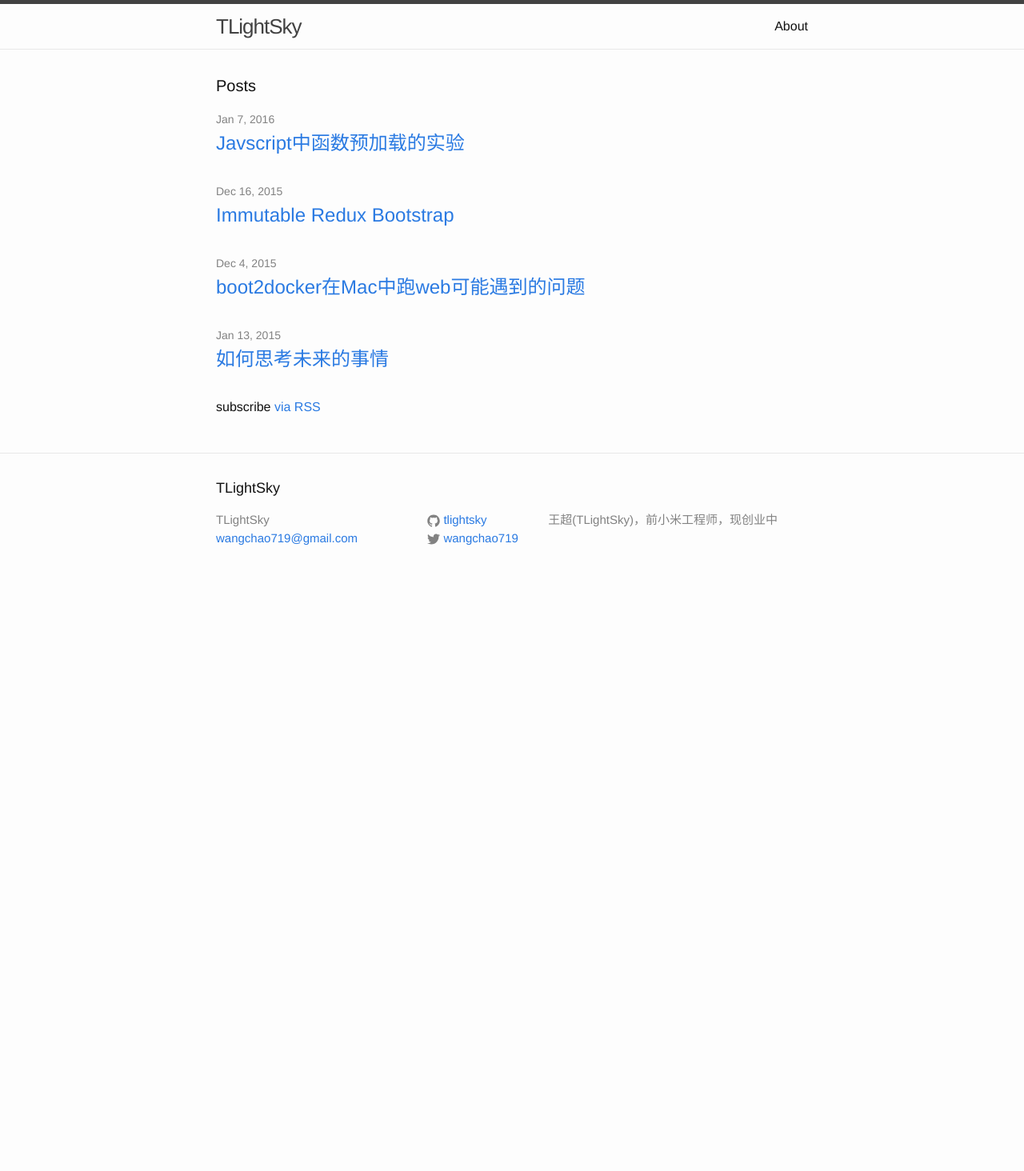
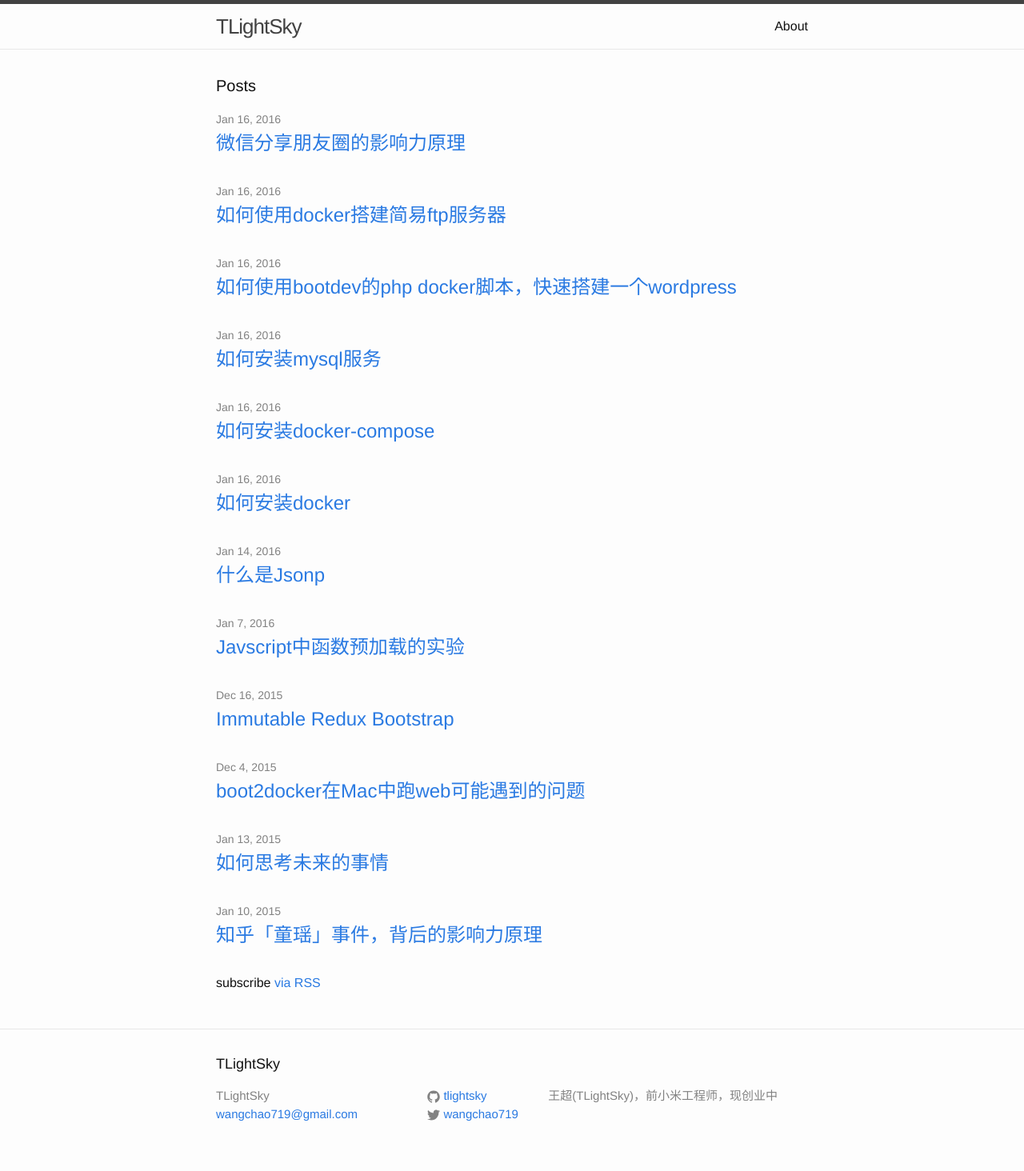
Before and after one commit to tlightsky/tlightsky.github.io, a Jekyll site: the page built from index.html, in a window 1280 px wide. Shown: the whole page at 80% size. Built offline with Jekyll 4.4.1, drawn with Linux system fonts in a browser that asks for light colours; before the commit the page ends 900 px from its top, so only the background shows below that; part of the change alters nothing that is shown.

Commit message:
new posts

````diff
--- /dev/null
+++ b/_posts/2016-1-14-what-is-jsonp.md
@@ -0,0 +1,25 @@
+---
+layout: post
+title:  "什么是Jsonp"
+date:   2016-1-14 11:23:57
+categories: javascript jsonp
+---
+
+jsonp是实现跨站ajax的一种手段。
+
+使用方法是：
+
+1. 定义好接收数据的callback
+2. 新插入script标签，并将src指向非同源的url，同时url参数中附上callback的名字
+
+加载的script内容类似于下面：
+
+{% highlight javascript %}
+<script>
+callback('ajax data')
+</script>
+{% endhighlight %}
+
+这样当新插入的标签会自动调用callback并以ajax data作为参数。
+
+由于script的src是没有同源限制的，所以使用这个方法可以绕开这个条件实现跨站加载。
--- /dev/null
+++ b/_posts/2016-1-16-how-to-install-docker-compose.md
@@ -0,0 +1,10 @@
+---
+layout: post
+title:  "如何安装docker-compose"
+date:   2016-1-16 2:23:57
+categories: docker docker-compose python pip
+---
+
+
+1. 安装pip: `apt-get install -y python-pip`
+2. 安装docker-compose: `pip install docker-compose`
--- /dev/null
+++ b/_posts/2016-1-16-how-to-install-docker.md
@@ -0,0 +1,14 @@
+---
+layout: post
+title:  "如何安装docker"
+date:   2016-1-16 1:23:57
+categories: docker
+---
+
+
+参考[docker官方教程](https://docs.docker.com/engine/installation/ubuntulinux/)
+
+简略概括一下：
+
+1. `sudo apt-key adv --keyserver hkp://p80.pool.sks-keyservers.net:80 --recv-keys 58118E89F3A912897C070ADBF76221572C52609D`
+2. `curl -sSL https://get.docker.com/ | sh`
--- /dev/null
+++ b/_posts/2016-1-16-how-to-install-mysql-server.md
@@ -0,0 +1,24 @@
+---
+layout: post
+title:  "如何安装mysql服务"
+date:   2016-1-16 3:23:57
+categories: wordpress mysql linux
+---
+
+
+执行命令`apt-get install mysql-server -y`，
+执行过程中需要输入root的初始密码
+
+如果需要从非本地访问数据库，需要做一些修改：
+
+1. 修改`/etc/mysql/my.cnf`，注释掉`bind-address            = 127.0.0.1`，然后重启mysql
+
+2. 添加一个root的远程账户，代码如下
+
+```
+mysql -u root -p
+
+use mysql;
+update user set host='%' where user='root';
+flush privileges;
+```
--- /dev/null
+++ b/_posts/2016-1-16-how-to-setup-ftp-by-docker.md
@@ -0,0 +1,54 @@
+---
+layout: post
+title:  "如何使用docker搭建简易ftp服务器"
+date:   2016-1-16 5:23:57
+categories: ftp docker pure-ftp
+---
+
+本篇讲述如何使用docker快速搭建ftp服务器。
+
+前置条件：
+* [安装docker]()
+* [安装docker-compose]()
+
+使用[stilliard/pure-ftpd](stilliard/pure-ftpd)，这个ftp docker image。
+步骤如下：
+
+1. 新建ftp/docker-compose.yml文件，内容如下：
+```
+web:
+  build: .
+  ports:
+    - "80:80"
+  volumes:
+    - ./app:/usr/local/nginx
+ftp:
+  image: stilliard/pure-ftpd
+  volumes:
+    - "./app:/home/ftpusers/code"
+    - "./pure-ftpd:/etc/pure-ftpd"
+  ports:
+    - "21:21"
+    - "30000:30000"
+    - "30001:30001"
+    - "30002:30002"
+    - "30003:30003"
+    - "30004:30004"
+    - "30005:30005"
+    - "30006:30006"
+    - "30007:30007"
+    - "30008:30008"
+    - "30009:30009"
+  environment:
+    PUBLICHOST: localhost
+```
+
+2. 在ftp目录中，运行`docker-compose up -d`
+3. 运行命令`docker exec -it ftp_ftp_1 bash`
+4. 建立用户：
+{% highlight shell %}
+pure-pw useradd code -u ftpuser -d /home/ftpusers/code
+pure-pw mkdb
+{% endhighlight %}
+
+[stilliard/pure-ftpd]: https://hub.docker.com/r/stilliard/pure-ftpd/
--- /dev/null
+++ b/_posts/2016-1-16-how-to-setup-wordpress-by-bootdev.md
@@ -0,0 +1,41 @@
+---
+layout: post
+title:  "如何使用bootdev的php docker脚本，快速搭建一个wordpress"
+date:   2016-1-16 4:23:57
+categories: wordpress bootdev
+---
+
+预置条件：
+* [数据库搭建]()
+* [安装docker]()
+* [安装docker-compose]()
+
+正文：
+1. 将[phpfpm](phpfpm)项目clone到本地
+2. 在根目录下编写`docker-compose.yml`如下
+
+```
+web:
+  build: .
+  ports:
+    - "80:80"
+  volumes:
+    - ./app:/usr/local/nginx
+```
+
+3. 下载并解压wordpress文件，并命名为app目录
+
+{% highlight shell %}
+wget http://wordpress.org/latest.zip
+unzip latest.zip
+mv wordpress app
+{% endhighlight %}
+
+4. 修改数据库配置wp-config.php
+
+
+另外想要用好wordpress，一个ftp配置会是很方便的选择。
+可以参考我的另外一篇，[如何使用docker搭建简易ftp服务器]（撰写中）
+
+
+[phpfpm]: https://github.com/chankongching/bootdev-nginx-phpfpm56-docker
--- /dev/null
+++ b/_posts/2016-1-16-influence-in-sharing.md
@@ -0,0 +1,58 @@
+---
+layout: post
+title:  "微信分享朋友圈的影响力原理"
+date:   2016-1-16 6:23:57
+categories: influence
+---
+
+前两天，萌萌的CEO同学使用了急吼吼服务。
+简单说就是上门低价维修iPhone的服务。
+
+在修完之后，有一个细节，就是需要你分享其公众号，同时自己撰写一段话，一般是赞美下对方服务。
+然后一并发送到朋友圈里。
+他会负责拍摄分享后的朋友圈照片回公司。
+
+当天我自己也使用了这个服务，虽然只是贴膜，但是也做了分享朋友圈的行为。
+在做完之后自己其实没有细想，当时觉得只是个病毒营销行为。
+
+但是变化随之发生了，当有朋友回复问到我他们相关服务的时候，我会不自觉的为其说好话。
+虽然我只是使用了他们的贴膜服务（而且这个膜，一周之后就坏掉了）
+
+经过思考，我发现这和[影响力](影响力)原则里提到的第二种，即`承诺和一致原则`：
+1. 要与我们过去的所作所为保持一致
+2. 决策捷径：习惯的力量，自我逃避
+
+当你自己撰写评语，并分享。其实是作出了一种`承诺`。
+
+这时`承诺和一致原则`会发挥作用，加深你对这个品牌的认可度。
+你会不自觉的为这个品牌说好话。这样的作用，比单纯的分享效果好很多。
+（比如即使现在膜一周就坏了，我也不会想要骂他们。否则会显得自己的当初的选择很蠢）
+
+既然这个概念，在这个场景下适用，那可以顺便分析下如何把这个方法用好。
+在书中提到几个这个原则的应用前提，下面一一做些解释：
+
+1. 必须非强迫性。在这里可以理解为不是你`个人``强制要求`，而是你提出一个足够合理的理由让他完成。比如`公司要求``最好`拍摄一些分享朋友圈的照片。
+2. 必须公开。这个是分享到朋友圈，条件满足。相应的，只分享到微信群，或者分享到某一分组，效果就会小很多。
+3. 必须付出努力。让其`自己编写文案`，符合原则。
+
+这几条原则在书中有实例，感兴趣的话可以点击上文的链接在amazon购买。
+
+说到底影响力原则，也只是知识，工具。
+用它做什么样的事取决于掌握知识的人。
+你可以仅仅把其当作销售手段。
+也可以用它提高公民对清洁能源的认可度。
+
+作为初创公司，提供新服务，新事物，难免会有很多瑕疵。
+但是不是每个人都像李笑来老师一样善于[关注新兴事物的优点](关注新兴事物的优点)。
+合理利用影响力工具，增加用户认可度，我个人觉得比较合情合理。
+
+***
+一个小广告。
+现在在上海创业，做户外智能LED显示屏，感兴趣的朋友请戳：[toptop.io](http://www.toptop.io)
+
+***
+另外一个小广告。
+和朋友合作开办了一个虚拟现实站点，欢迎访问：[vrcat.xyz](http://www.vrcat.xyz)
+
+[影响力]: http://www.amazon.cn/%E5%BD%B1%E5%93%8D%E5%8A%9B-%E7%BD%97%E4%BC%AF%E7%89%B9%E2%80%A2B%E2%80%A2%E8%A5%BF%E5%A5%A5%E8%BF%AA%E5%B0%BC/dp/B0044KME2E/ref=sr_1_1?ie=UTF8&qid=1452952123&sr=8-1&keywords=%E5%BD%B1%E5%93%8D%E5%8A%9B#nav-belt
+[关注新兴事物的优点]: http://xiaolai.li/post/101307573075/how-to-think-about-what-belongs-to-the-next
--- /dev/null
+++ b/_posts/2016-1-17-influence-behind-cheat-in-zhihu.md
@@ -0,0 +1,65 @@
+---
+layout: post
+title:  "知乎「童瑶」事件，背后的影响力原理"
+date:   2015-1-10 09:51:02
+categories: influence zhihu cheat
+---
+
+知乎「童瑶」事件后，Feng写了一篇文章[没有颜值 ？ 谁给你捐款献爱心啊](https://mp.weixin.qq.com/s?__biz=MjM5ODIyMTE0MA==&mid=402026219&idx=1&sn=eb171117ef3803f0aab90e3107554e91&scene=0&key=41ecb04b051110030b77a1282cf40e8758bdeb658efcb9fdfb1244306e00ec4014f6c89e1980dc5475fa693715d91cf3&ascene=0&uin=MTI4ODE0NQ%3D%3D&version=11020201&pass_ticket=CbbBwiPCafJSvT6wo0H5MyL5H7Gz46V25h5XSAIDF9Y%3D)
+
+里面提出了一些问题：
+
+* 如果骗人的网络形象不是个「美女」，极端一点，假如是个「抠脚大汉」，会有多少人捐款？抠脚大汉会获取这么多粉丝吗？
+* 「点赞」是否一种心理暗示裹胁了一些盲从的人？是否有人看到热门回复会放弃独立思考？
+
+这里的问题的答案，相信大家心里都有所了解。
+我这里想从影响力原则的角度做一些分析。
+上门这两个问题分别涉及到了影响力中的两个原则，分别是：
+
+* 喜好，人们愿意答应自己认识和喜欢的人提出的要求
+* 社会认同，以别人的行为作为判断标准
+
+## 喜好
+
+外表魅力无疑是这次事件中产生喜好的一个很大原因。
+另外一个原因可能是对其'表现'出来的坚强，忍耐的性格的认同。
+一旦喜好产生，人们就会非常容易答应所喜欢的人的任何要求。
+
+抵御策略：
+* 将事情与人分开
+
+在本次事件中，受骗者其实只要将注意力从`童瑶`转移到被捐赠者`ck小小`身上，受骗的几率就会小很多。
+分清楚 `所喜欢的对象` 与 `与之相关的捐赠`，是抵御利用此类原则影响你的一个手段。
+
+## 社会认同
+
+人们在面对不确定性的时候，非常容易陷入盲从。
+邪教团体甚至可以利用社会认同原理诱使集体自杀。
+
+
+抵御策略：
+* 自动＋手动
+* 消除不确定性
+
+不应该考虑完全避免从众，不然也会放弃了这项原则本事带来的好处，例如降低选择难度。
+但是在点赞之前，如果能加入自己的`Critical Thinking`，可能你会没有这么容易盲从。
+采用`自动＋手动`的方式应对从众可能产生的坏处。
+
+另外不得不提的是，这次事件是知乎上的另外一位[揭露出来的](https://www.zhihu.com/question/28094932/answer/81383085)。
+不得不说，这是`消除不确定性`的一个很好的例子。
+当然其使用的社工手段，不是任何人都预先了解的。
+
+不过，之前不了解不代表不可以学习。
+正确的概念越多，正确的选择就会越多。
+而正确的选择，会导致正确的行为。
+在这里安利下李笑来老师的公众号：[学习学习再学习](学习学习再学习)。
+可以学习到很多。
+
+
+ps：最近开始写文章，有种学了公式在做应用题的感觉，说不上好还是不好，自警，自勉
+
+
+参考：[影响力](影响力)
+
+[影响力]: http://www.amazon.cn/%E5%BD%B1%E5%93%8D%E5%8A%9B-%E7%BD%97%E4%BC%AF%E7%89%B9%E2%80%A2B%E2%80%A2%E8%A5%BF%E5%A5%A5%E8%BF%AA%E5%B0%BC/dp/B0044KME2E/ref=sr_1_1?ie=UTF8&qid=1452952123&sr=8-1&keywords=%E5%BD%B1%E5%93%8D%E5%8A%9B#nav-belt
+[学习学习再学习]: https://mp.weixin.qq.com/s?__biz=MzAxNzI4MTMwMw==&mid=401232868&idx=1&sn=409a658e2642422cc2151fb02997add4&scene=1&srcid=0117isf8tYMT6JB8KBFOymYN&key=41ecb04b05111003d9c98517e5ad20f70e962b198601df3fee86260d7028b155ebaee2ad129503fbf52c2be4d2fb1b3b&ascene=0&uin=MTI4ODE0NQ%3D%3D&devicetype=iMac+MacBookPro10%2C1+OSX+OSX+10.10.5+build(14F1021)&version=11020201&pass_ticket=CbbBwiPCafJSvT6wo0H5MyL5H7Gz46V25h5XSAIDF9Y%3D
````
Also changed, not shown: _drafts/2016-1-4-led-fullcolor.md (+4 -3 lines), _posts/2016-1-13-how-to-think-future-thing.md (+0 -2 lines), _drafts/2016-1-10-zen-and-motorcycle.md (renamed from _drafts/2015-1-10-zen-and-motorcycle.md).
